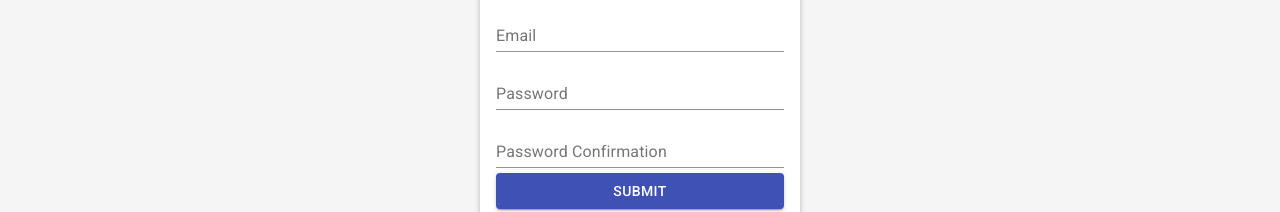
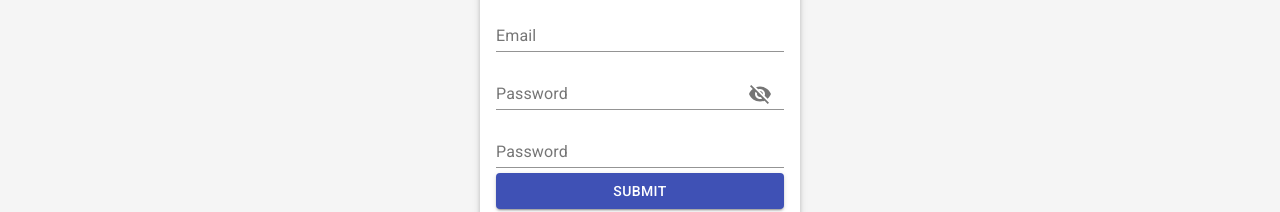
Before and after one commit to fbzr/Sauti-Marketplace-React, a React (Create React App) app in the folder react-1/: page /signup in a window 1280 px wide. Shown: the part 438-650 px from the top of the page. Built offline with nearby package versions, Linux system fonts and the light colour scheme.

Commit message:
add toggle password icon to sign up form

```diff
--- a/react-1/src/components/SignUp.jsx
+++ b/react-1/src/components/SignUp.jsx
@@ -1,7 +1,8 @@
 import React from 'react';
 import { Form, withFormik, useField } from 'formik';
 import * as yup from 'yup';
-import { TextField, Button, Grid, makeStyles, Paper, Typography, colors } from '@material-ui/core';
+import { TextField, Button, Grid, makeStyles, Paper, Typography, colors, InputAdornment, IconButton } from '@material-ui/core';
+import { Visibility, VisibilityOff } from '@material-ui/icons';
 
 const useStyles = makeStyles(theme => ({
     root: {
@@ -49,8 +50,23 @@ const MuiFormikTextField = ({ label, ...props }) => {
 }
 
 const SignUpForm = (props) => {
-    const { isSubmitting } = props;
+    const { isSubmitting, values, setValues } = props;
     const classes = useStyles();
+
+    const handleChange = prop => event => {
+        console.log(props);
+        console.log(prop);
+        // setValues({ ...values, [prop]: event.target.value });
+      };
+
+      const handleClickShowPassword = () => {
+        console.log(props);
+        setValues({ ...values,  showPassword: !values.showPassword });
+      };
+
+    const handleMouseDownPassword = event => {
+        event.preventDefault();
+    };
 
     return (
         <Grid container className={classes.root} >
@@ -63,8 +79,28 @@ const SignUpForm = (props) => {
                     <MuiFormikTextField className={classes.field} label='First Name' name='fname' id='fname' />
                     <MuiFormikTextField className={classes.field} label='Last Name' name='lname' id='lname' />
                     <MuiFormikTextField className={classes.field} label='Email' name='email' id='email' type='email' />
-                    <MuiFormikTextField className={classes.field} name='password' id='password' type='password' label='Password' />
-                    <MuiFormikTextField className={classes.field} name='password2' id='password2' type='password' label='Password Confirmation' />
+                    <MuiFormikTextField
+                        className={classes.field}
+                        name='password'
+                        id='password'
+                        type={values.showPassword ? 'text' : 'password'}
+                        label='Password'
+                        InputProps={{
+                            endAdornment: (
+                                <InputAdornment position="end">
+                                    <IconButton aria-label="toggle password visibility" onClick={handleClickShowPassword} onMouseDown={handleMouseDownPassword} >
+                                        {values.showPassword ? <Visibility /> : <VisibilityOff />}
+                                    </IconButton>
+                                </InputAdornment> )
+                        }}
+                    />
+                    <MuiFormikTextField
+                        className={classes.field}
+                        name='password2'
+                        id='password2'
+                        type={values.showPassword ? 'text' : 'password'}
+                        label='Password'
+                    />
                     <Button disabled={isSubmitting} variant="contained" color="primary" type='submit'>Submit</Button>
                 </Form>
             </Paper>
@@ -80,7 +116,8 @@ const SignUp = withFormik({
         lname: '',
         email: '',
         password: '',
-        password2: ''
+        password2: '',
+        showPassword: false
     }),
     // Create yup validation schema
     validationSchema: yup.object().shape({
```
